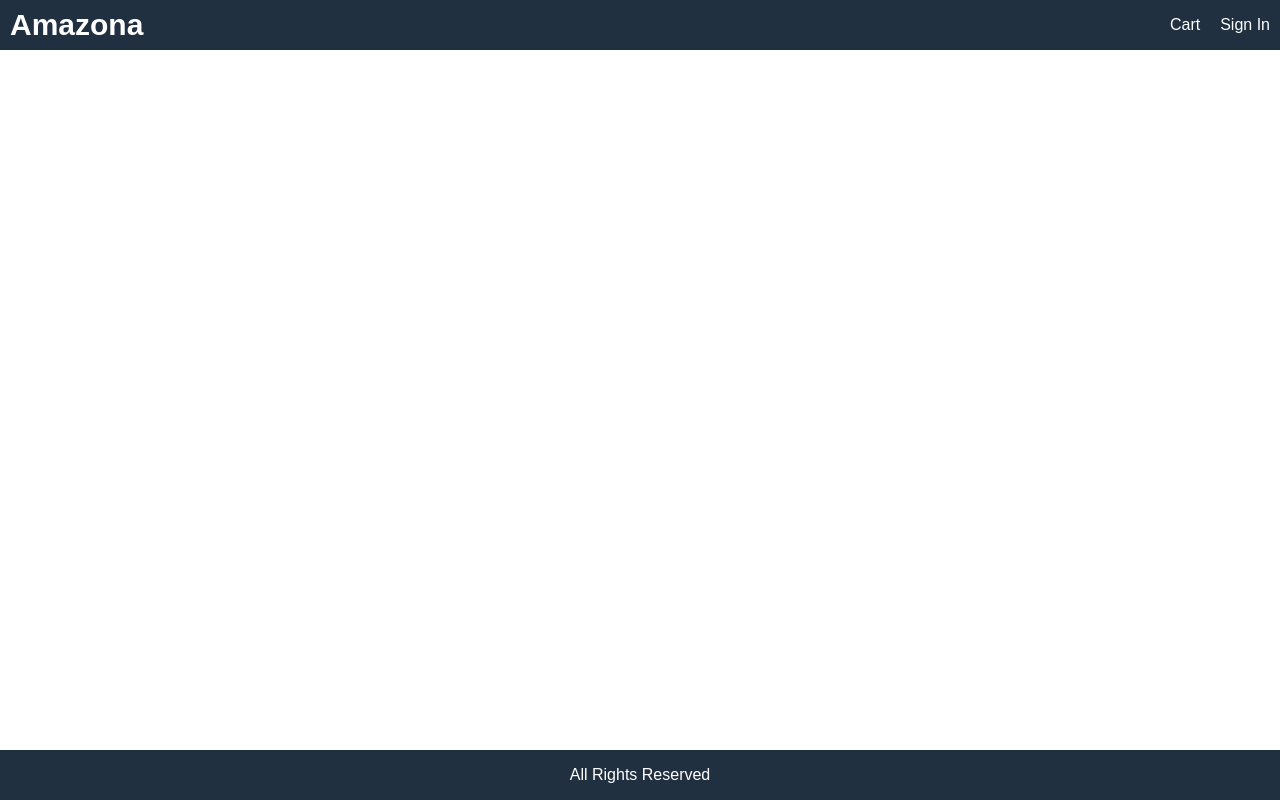
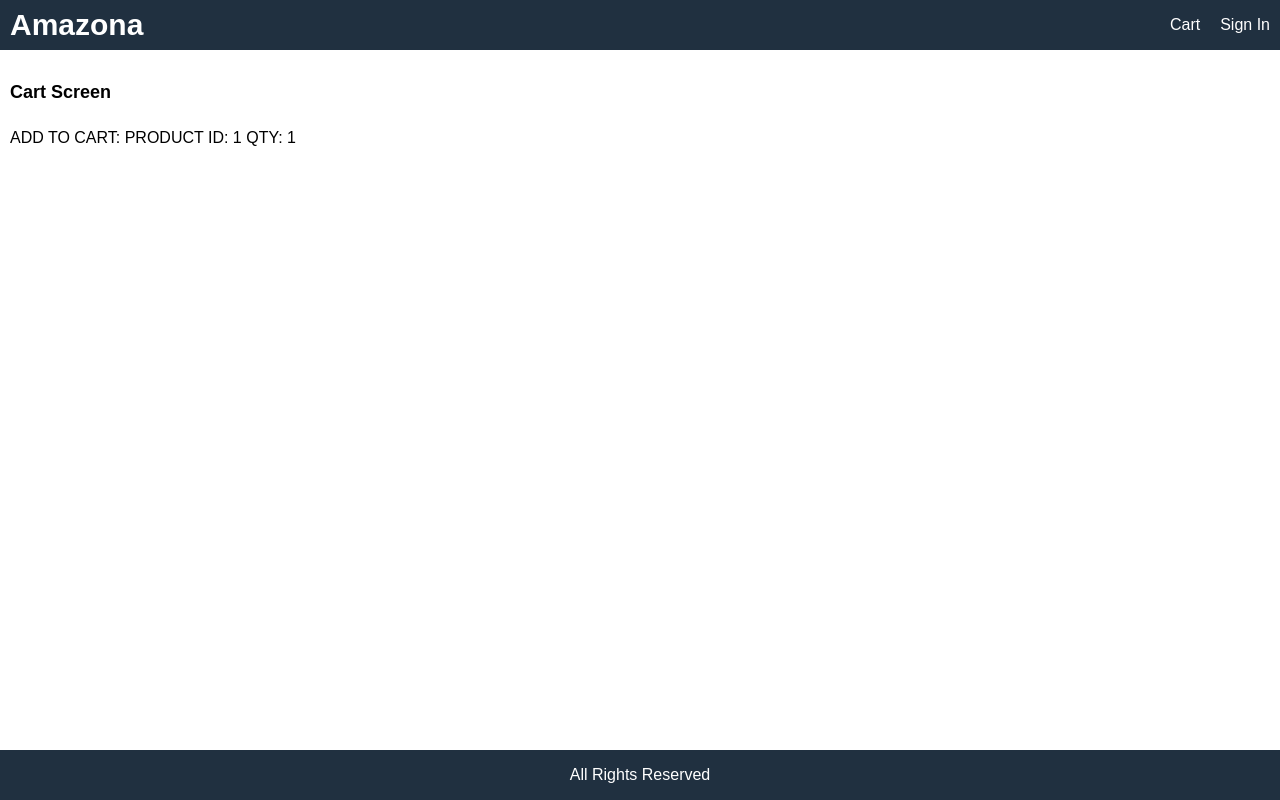
Before and after one commit to ctokoli/react-amazon, a React (Create React App) app: page /cart/1 in a window 1280 px wide. Built offline with nearby package versions, Linux system fonts and the light colour scheme.

Commit message:
adding cartscreen

```diff
--- a/src/App.js
+++ b/src/App.js
@@ -4,6 +4,7 @@ import { BrowserRouter, Route } from 'react-router-dom';
 import React from 'react';
 import ProductScreen from './screens/productScreen';
 import HomeScreen from './screens/HomeScreen';
+import CartScreen from 'screens/CartScreen';
 
 
 function App() {
@@ -23,6 +24,7 @@ function App() {
 
         </header>
         <main >
+          <Route path="/cart/:id?" component={CartScreen}></Route>
           <Route path="/product/:id" component={ProductScreen}></Route>
           <Route path="/" component={HomeScreen} exact></Route>
         </main>
--- /dev/null
+++ b/src/screens/CartScreen.js
@@ -0,0 +1,17 @@
+import React from 'react'
+
+export default function CartScreen(props) {
+    const productId = props.match.params.id;
+    const qty = props.location.search? Number(props.location.search.split('=')[1]) : 1;
+
+    return (
+        <div>
+            <h1>
+                Cart Screen
+            </h1>
+            <p>
+                ADD TO CART: PRODUCT ID: {productId} QTY: {qty}
+            </p>
+        </div>
+    )
+}
--- a/src/screens/productScreen.js
+++ b/src/screens/productScreen.js
@@ -2,15 +2,13 @@ import { detailsProducts } from "actions/productsAction";
 import LoadingBox from "components/templates/LoadingBox";
 import MessageBox from "components/templates/MessageBox";
 import Rating from "components/templates/star_comp";
-import React from "react";
-import { useEffect } from "react";
+import React, { useEffect, useState} from "react";
 import { useDispatch, useSelector } from "react-redux";
 
 function ProductScreen(props) {
   const dispatch = useDispatch();
   const productId = props.match.params.id;
-
-
+  const [qty, setQty] = useState(1);
   // @ts-ignore
   const productDetails = useSelector((state) => state.productDetail);
 
@@ -20,7 +18,12 @@ function ProductScreen(props) {
     dispatch(detailsProducts(productId));
   }, [dispatch, productId]);
 
-  console.log(product);
+  const addToCartHandler = () => {
+    //console.log(`${productId}?qty=${qty}`)
+    props.histroy.push(`/cart/${productId}?qty=${qty}`);
+
+  };
+
   return (
 
     <div>
@@ -68,9 +71,36 @@ function ProductScreen(props) {
                   </div>
                 </div>
               </li>
-              <li>
-                <button className="primary block">Add to Cart</button>
-              </li>
+             {
+               product.stock > 0 && (
+                 <>
+
+                  <li>
+                    <div className="row">
+                      <div>Qty</div>
+                      <div>
+                        <select value={qty} onChange={e => setQty(
+// @ts-ignore
+                        e.target.value)}>
+                          {
+                            // @ts-ignore
+                            [...Array(product.stock).keys()].map(x => (
+                              <option key={x + 1} value={x + 1 }> {x + 1}
+                              </option>
+                            ))
+                          }
+                        </select>
+                      </div>
+                    </div>
+                  </li>
+
+                  <li>
+                    <button onClick={addToCartHandler} className="primary block">Add to Cart</button>
+                  </li>
+                 </>
+
+               )
+             }
             </ul>
           </div>
         </div>
```
